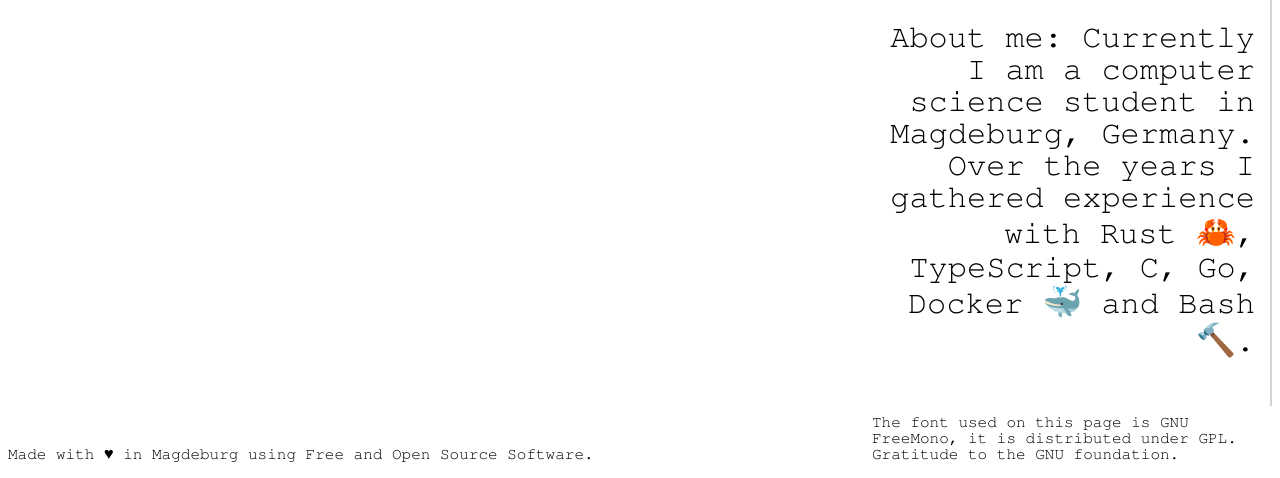
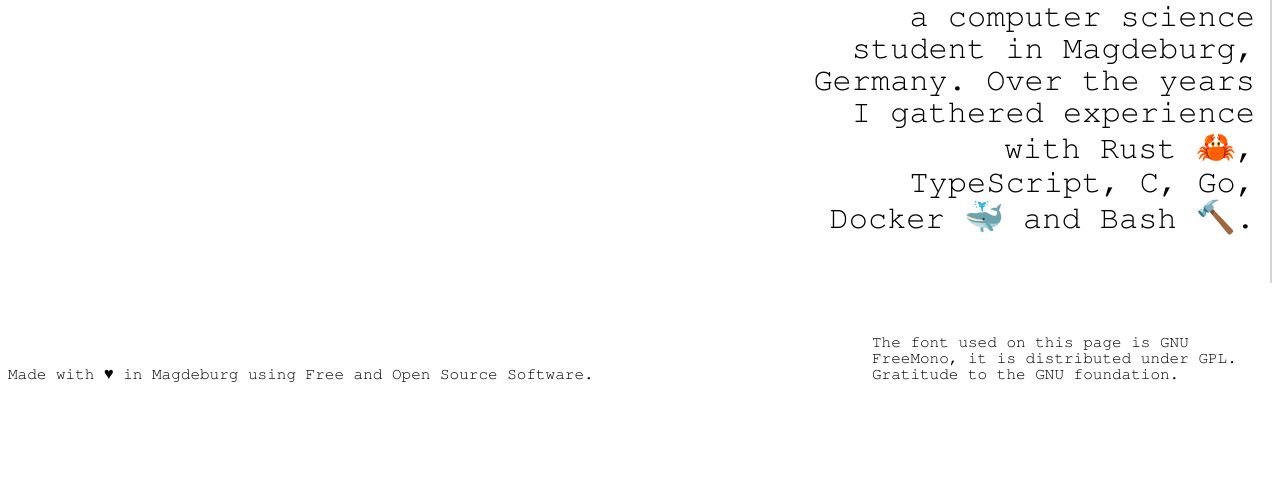
Before and after one commit to jwuensche/spacesnek.rocks, a plain HTML site: page index.html in a window 1280 px wide. Shown: the part 394-872 px from the top of the page. After the commit the page ends 800 px from the top, so only its background shows below. Drawn offline with Linux system fonts and the light colour scheme.

Commit message:
Fix layout for mobile

```diff
--- a/index.css
+++ b/index.css
@@ -52,7 +52,7 @@ img {
     height: auto;
 }
 
-@media(min-width: 700px) {
+@media(min-width: 800px) {
     .sidebox {
         flex-direction: row;
         justify-content: space-between;
@@ -60,7 +60,7 @@ img {
 
     .list {
         text-align: right;
-        max-width: 400px;
+        max-width: 500px;
     }
 
     .content {
```
Also changed, not shown: index.html (line endings or trailing spaces).
